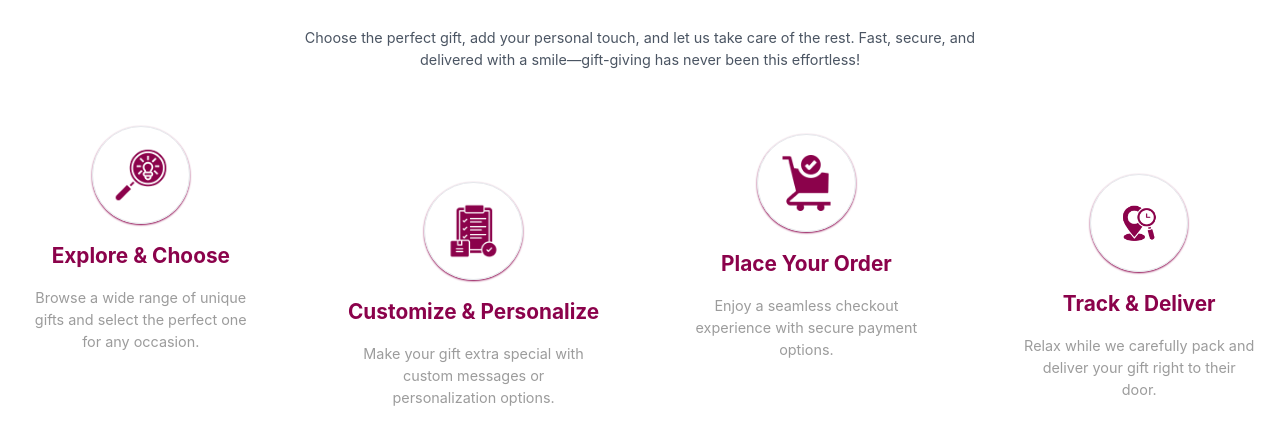
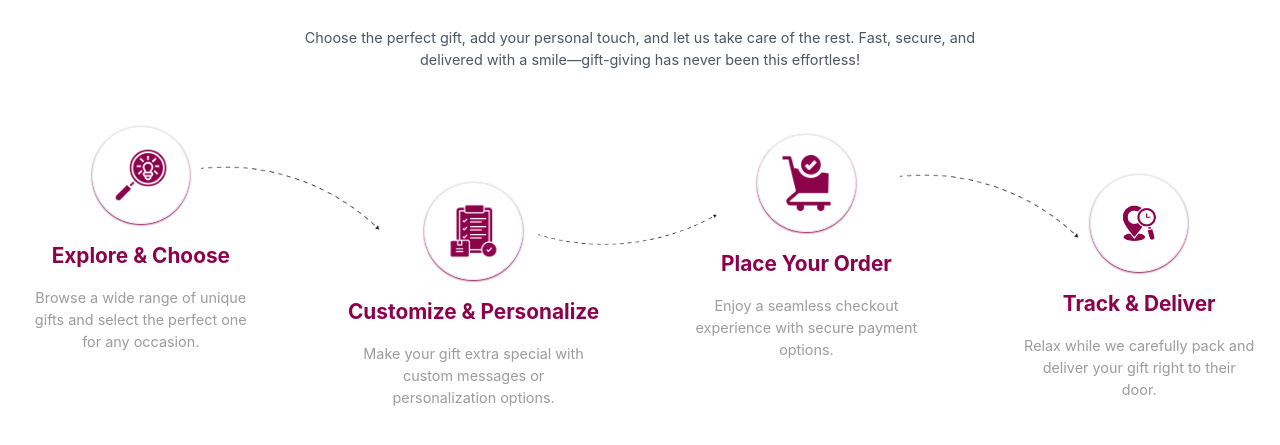
Before and after one commit to SheharyarXD/twisca, a React (Create React App) app in the folder my-app/: page / in a window 1280 px wide. Shown: the part 4205-4650 px from the top of the page. Built offline with nearby package versions, Linux system fonts and the light colour scheme.

Commit message:
2 sections More

```diff
--- a/my-app/src/components/Homepage.js
+++ b/my-app/src/components/Homepage.js
@@ -127,7 +127,10 @@ return(
         <div className="font-bold text-[3rem] leading-tight">From Selection to Delivery, We <br />Handle It All</div>
         <p className="text-gray-600 pt-[4vh] text-[0.9rem] w-[55vw] mx-auto">Choose the perfect gift, add your personal touch, and let us take care of the rest. Fast, secure, and delivered with a smile—gift-giving has never been this effortless!</p>
 
-        <div className="flex flex-row justify-between px-[1vw]">
+        <div className="flex flex-row justify-between px-[1vw] relative">
+          <img className="absolute w-[14vw] top-[18vh] left-[42vw] h-auto" src="./Images/Arc1.png" alt="" />
+          <img className="absolute w-[14vw] top-[12vh] left-[15.7vw] h-auto" src="./Images/Arc3.png" alt="" />
+          <img className="absolute w-[14vw] top-[13vh] right-[15.7vw] h-auto" src="./Images/Arc3.png" alt="" />
 
        <div className="flex flex-col justify-center items-center w-[20vw]">
         <div className="border shadow-sm shadow-[#8B024B] p-5  rounded-full w-fit">
```
Also changed, not shown: my-app/public/Images/Arc1.png (added), my-app/public/Images/Arc3.png (added).
